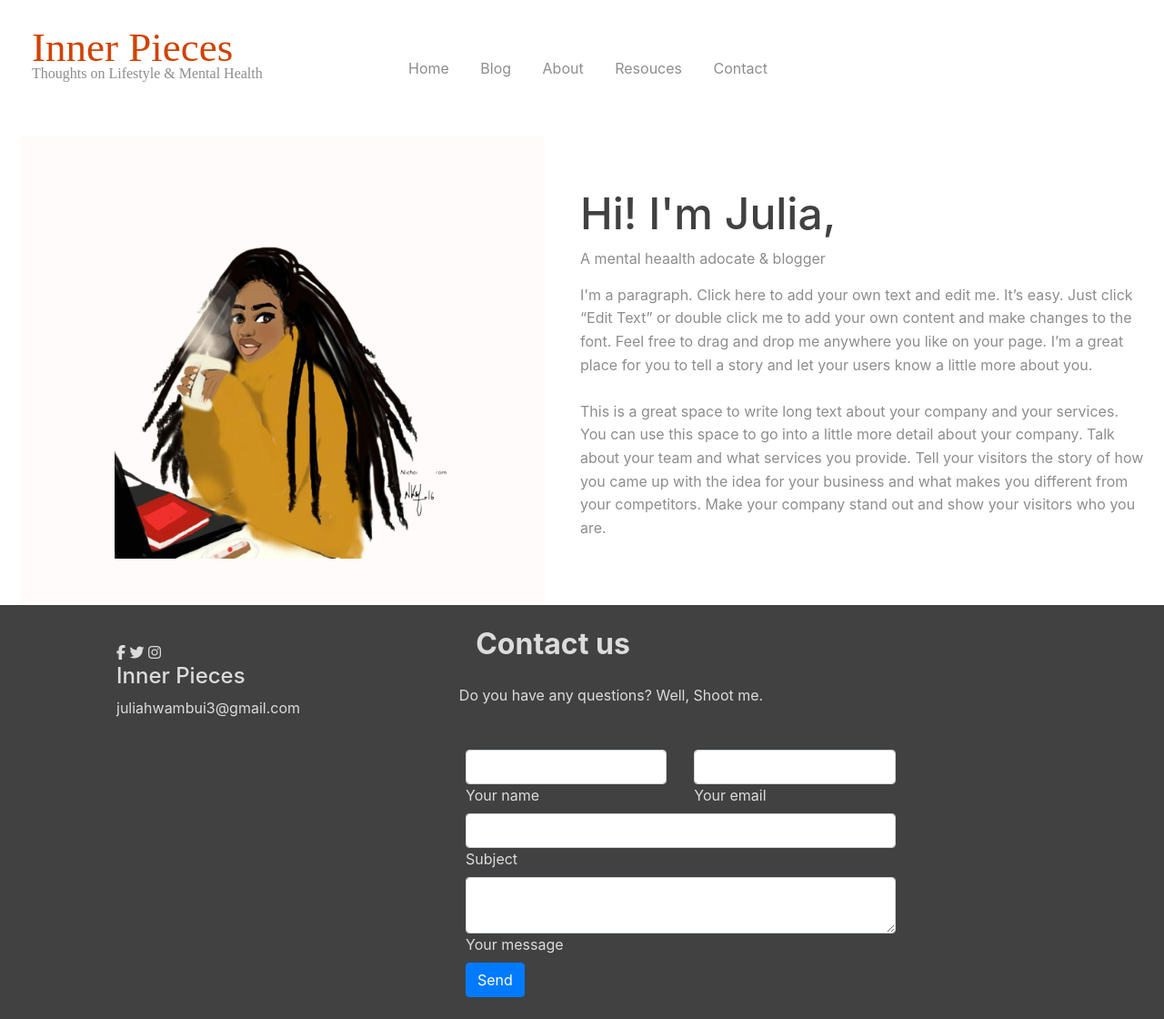
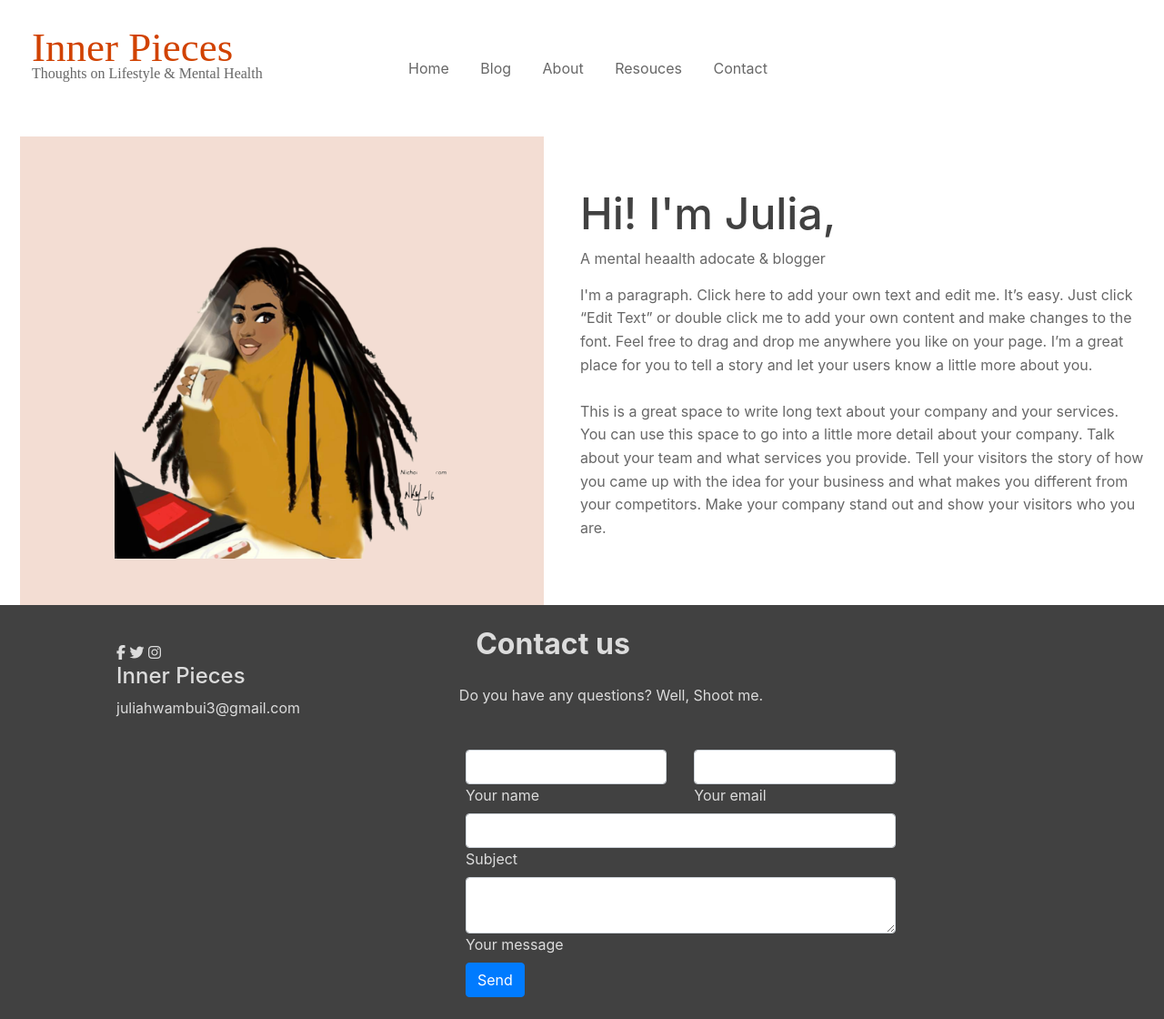
Before and after one commit to juliamwangi123/personal_blog, a Flask app: page /about in a window 1280 px wide. Shown: the whole page at 91% size. Run offline with Flask 2, Linux system fonts and the light colour scheme; some libraries are stand-ins or nearby versions; some web fonts are replaced.

Commit message:
st:change about me font color

```diff
--- a/app/static/css/style.css
+++ b/app/static/css/style.css
@@ -32,7 +32,7 @@ nav .navmenu{
 
 nav .navmenu a{
     margin-left: 30px;
-    color:rgb(65,65,65,.6);
+    color:rgb(65,65,65,.8);
 }
 
 .logo p:nth-child(1){
@@ -49,7 +49,7 @@ nav .navmenu a{
     position: relative;
     bottom: 20%;
     font-family: 'libre baskerville',serif;
-    color:rgb(65,65,65, .6);
+    color:rgb(65,65,65, .8);
     font-weight: 200;
     letter-spacing: normal;
     font-weight: 100;
@@ -64,7 +64,7 @@ nav .navmenu a{
 
 .about .aboutleft{
     width: 45%;
-    background-color: rgba(240,213,201,.1);
+    background-color: rgba(240,213,201,.8);
     display: flex;
     justify-content: center;
     align-items: center;
@@ -87,7 +87,7 @@ nav .navmenu a{
 .me{
     font-size: 16;
     line-height: 1.6em;
-    color: rgba(65,65,65,.6);
+    color: rgba(65,65,65,.8);
     text-align: start;
     margin-left: 20px;
 }
@@ -102,7 +102,7 @@ nav .navmenu a{
 }
 
 .inner p{
-    color: rgb(65,65,65, .6);
+    color: rgb(65,65,65, .8);
 
 }
 
```
